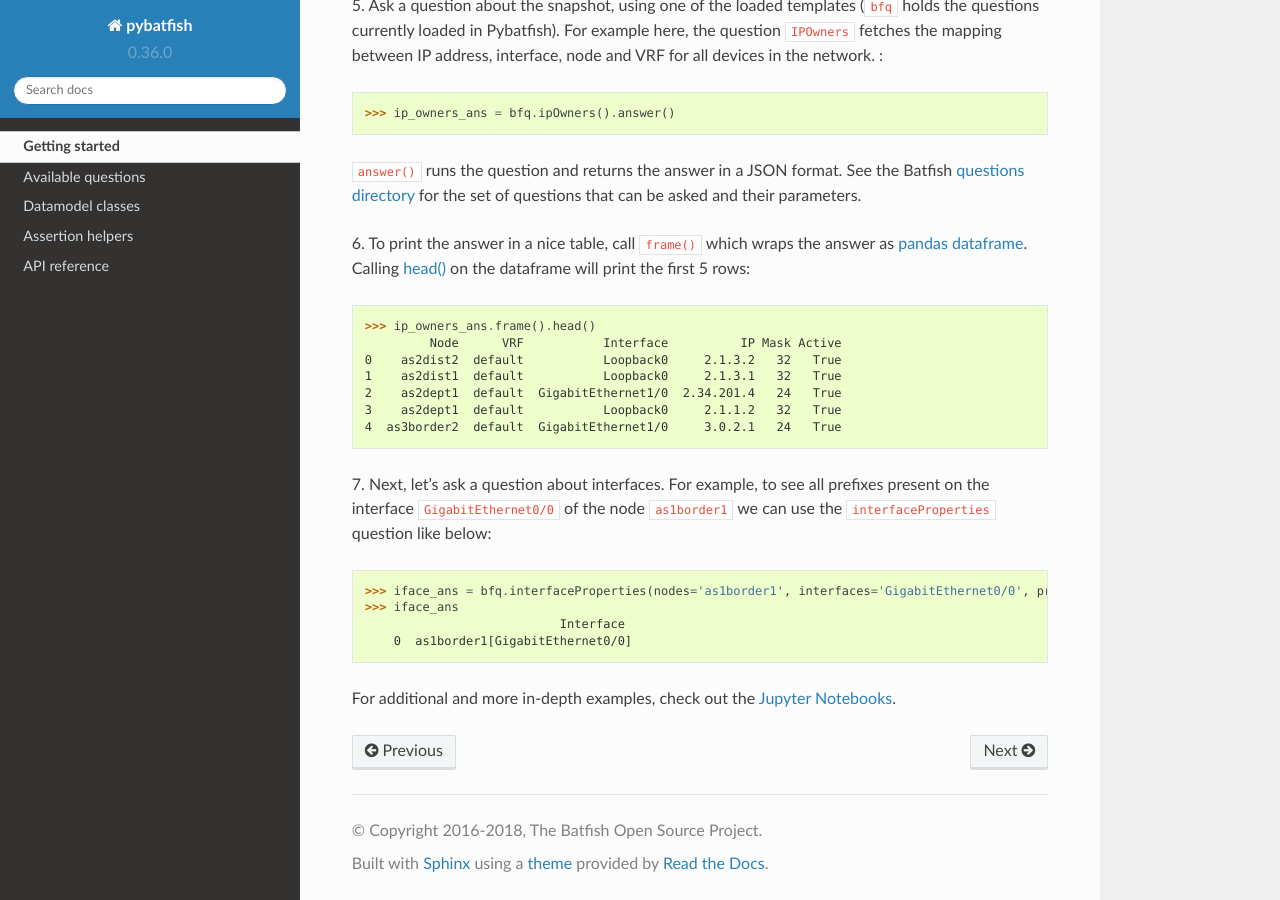
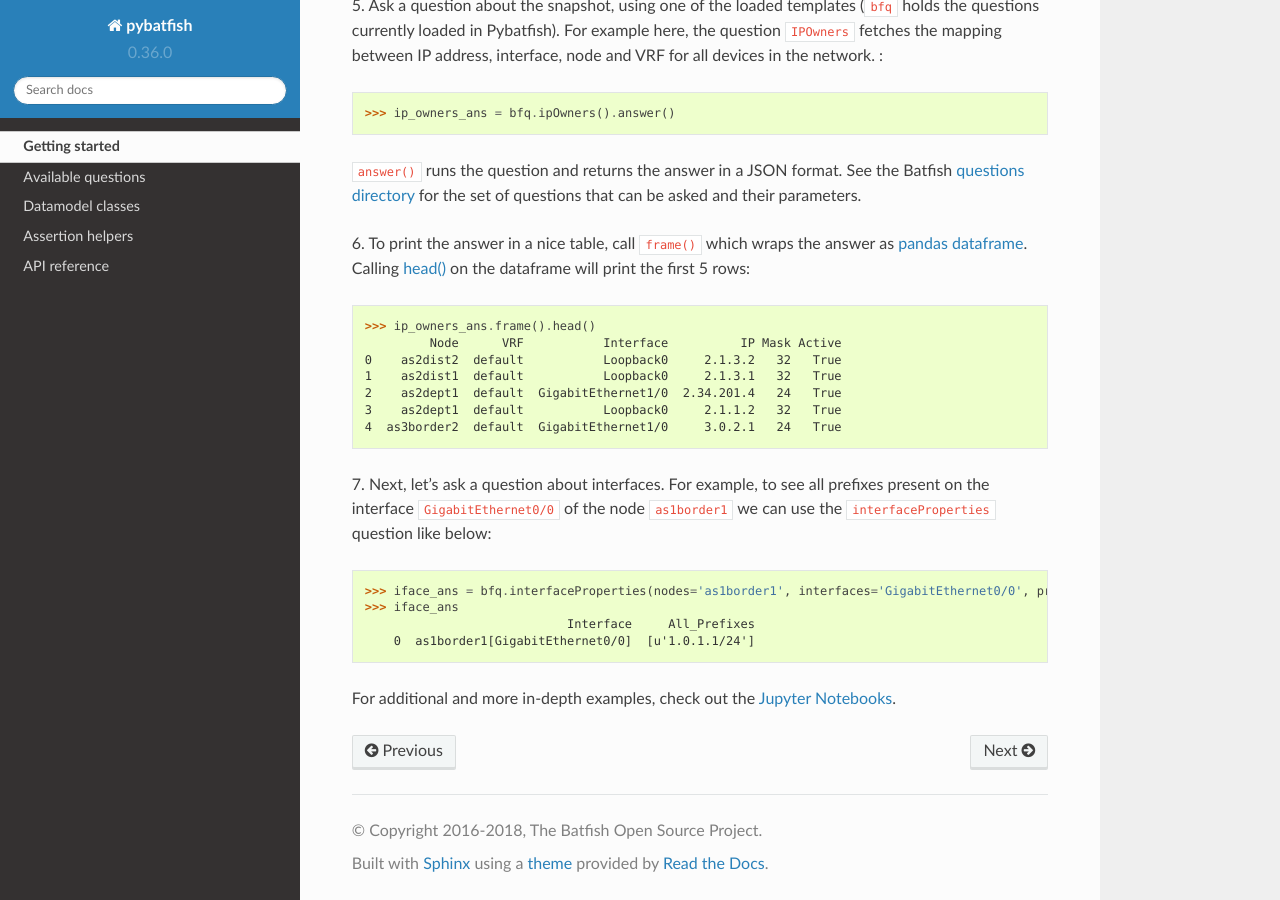
Before and after one commit to batfish/pybatfish, a Sphinx documentation site: the page built from docs/source/quickstart.rst, in a window 1280 px wide and 900 px high, scrolled down 930 px. Built offline with Sphinx 7.4.7 and the Read the Docs theme 2.0.0, drawn with Linux system fonts in a browser that asks for light colours.

Commit message:
update notebook after enum grammar change (#417)
* update notebook after enum grammar change

* fix interface property in quickstart

* update doc output

* update bgp notebook output

```diff
--- a/docs/source/quickstart.rst
+++ b/docs/source/quickstart.rst
@@ -52,10 +52,10 @@ on the dataframe will print the first 5 rows:
 7. Next, let's ask a question about interfaces. For example, to see all prefixes present on the interface
 ``GigabitEthernet0/0`` of the node ``as1border1`` we can use the ``interfaceProperties`` question like below:
 
->>> iface_ans = bfq.interfaceProperties(nodes='as1border1', interfaces='GigabitEthernet0/0', properties='all-prefixes').answer()
+>>> iface_ans = bfq.interfaceProperties(nodes='as1border1', interfaces='GigabitEthernet0/0', properties='all_prefixes').answer()
 >>> iface_ans
-                           Interface
-    0  as1border1[GigabitEthernet0/0]
+                            Interface     All_Prefixes
+    0  as1border1[GigabitEthernet0/0]  [u'1.0.1.1/24']
 
 For additional and more in-depth examples, check out the
 `Jupyter Notebooks <https://github.com/batfish/pybatfish/tree/master/jupyter_notebooks>`_.
```
Also changed, not shown: 2 other files.
